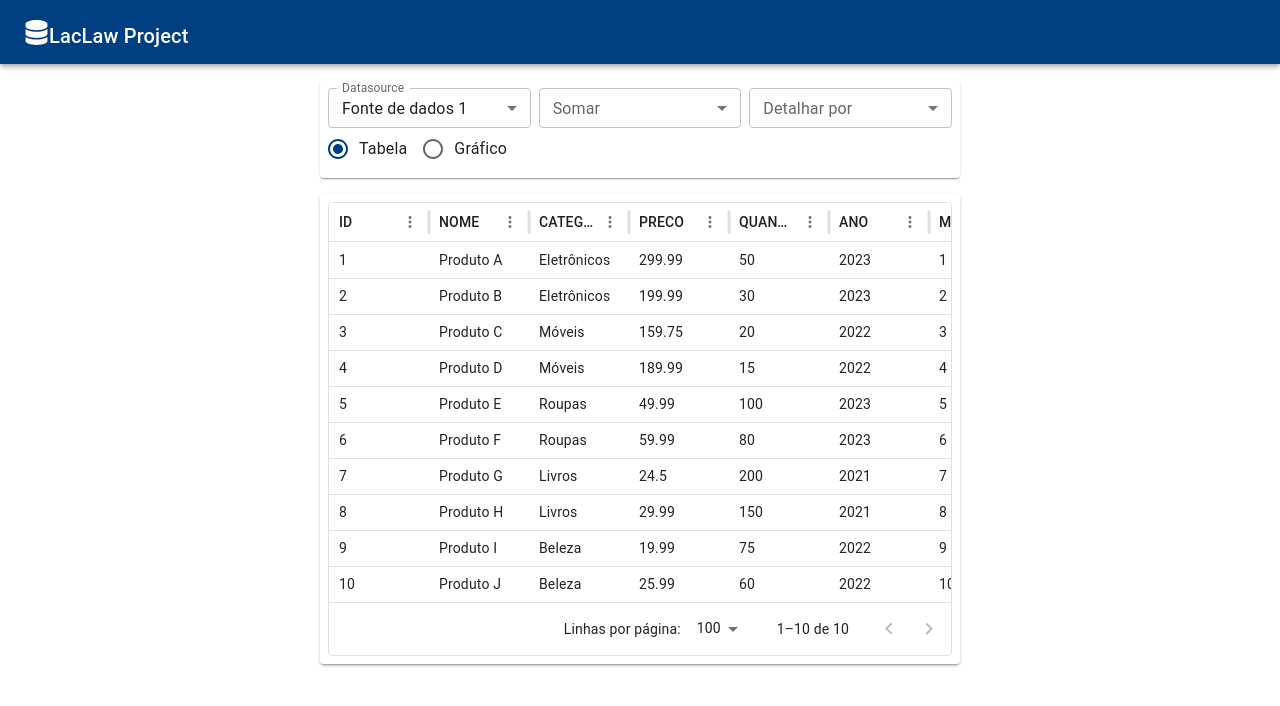
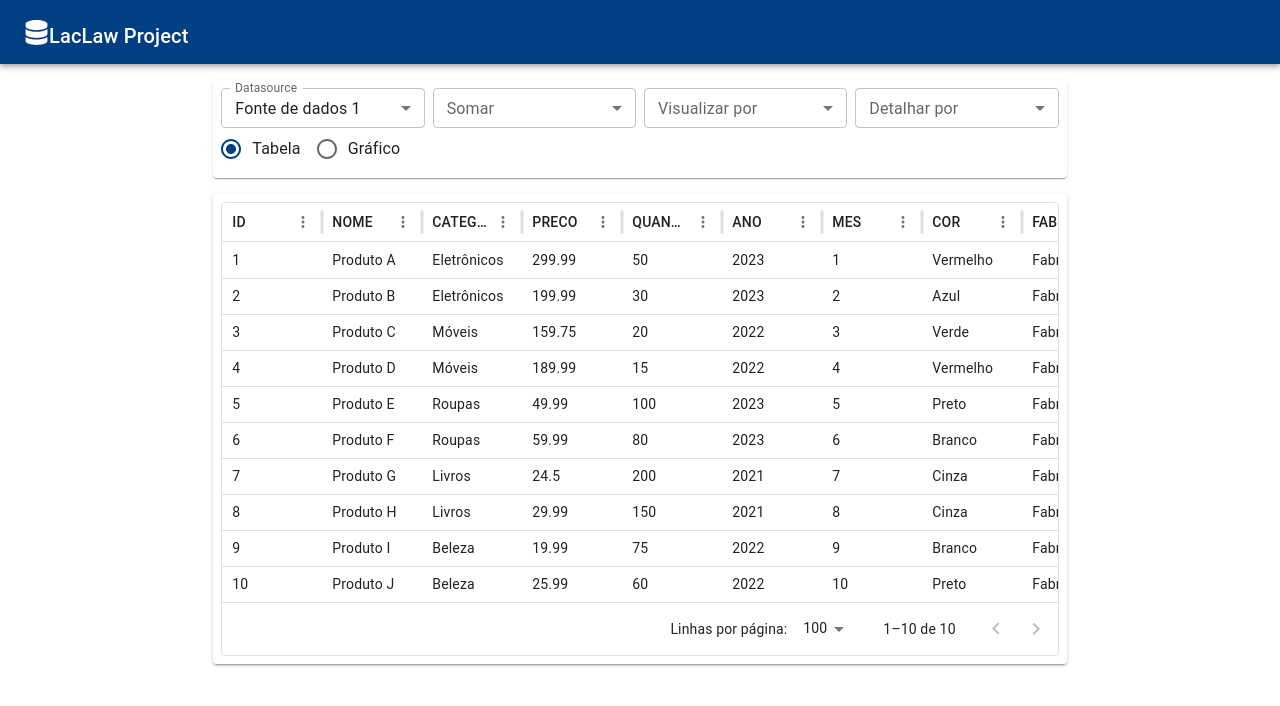
Before and after one commit to heltonfv/react-data-processing, a React (Create React App) app: page / in a window 1280 px wide. Shown: the top 706 px of the page. Built offline with nearby package versions, Linux system fonts and the light colour scheme.

Commit message:
add field

```diff
--- a/src/App.tsx
+++ b/src/App.tsx
@@ -100,11 +100,11 @@ function App() {
         justifyContent={"center"}
         alignItems={"center"}
         >
-        <Grid item xs={11} md={6}>
+        <Grid item xs={11} md={8}>
           <Stack spacing={2}>
             <Paper sx={{padding: 1}} elevation={1}>
               <Grid container spacing={1}>
-                <Grid item xs={12} md={4}>
+                <Grid item xs={12} md={3}>
                   <FormControl fullWidth size="small">
                     <InputLabel>Datasource</InputLabel>
                     <Select onChange={handleDatasourceFieldChange} value={selected} fullWidth label="Datasource" size="small">
@@ -114,7 +114,7 @@ function App() {
                     </Select>
                   </FormControl>
                 </Grid>
-                <Grid item xs={12} md={4}>
+                <Grid item xs={12} md={3}>
                   <FormControl fullWidth size="small">
                     <InputLabel>Somar</InputLabel>
                     <Select onChange={handleSumFieldChange} value={selectedSumField} fullWidth label="Somar" size="small">
@@ -124,7 +124,17 @@ function App() {
                     </Select>
                   </FormControl>
                 </Grid>
-                <Grid item xs={12} md={4}>
+                <Grid item xs={12} md={3}>
+                  <FormControl fullWidth size="small">
+                    <InputLabel>Visualizar por</InputLabel>
+                    <Select onChange={handleSumFieldChange} value={selectedSumField} fullWidth label="Visualizar por" size="small">
+                      {sumField?.map((item) => (
+                        <MenuItem value={item}>{item.toUpperCase()}</MenuItem>
+                      ))}
+                    </Select>
+                  </FormControl>
+                </Grid>
+                <Grid item xs={12} md={3}>
                   <FormControl fullWidth size="small">
                     <InputLabel>Detalhar por</InputLabel>
                     <Select onChange={handleDetailFieldChange} value={selectedDetailField} fullWidth label="Detalhar por" size="small">
```
